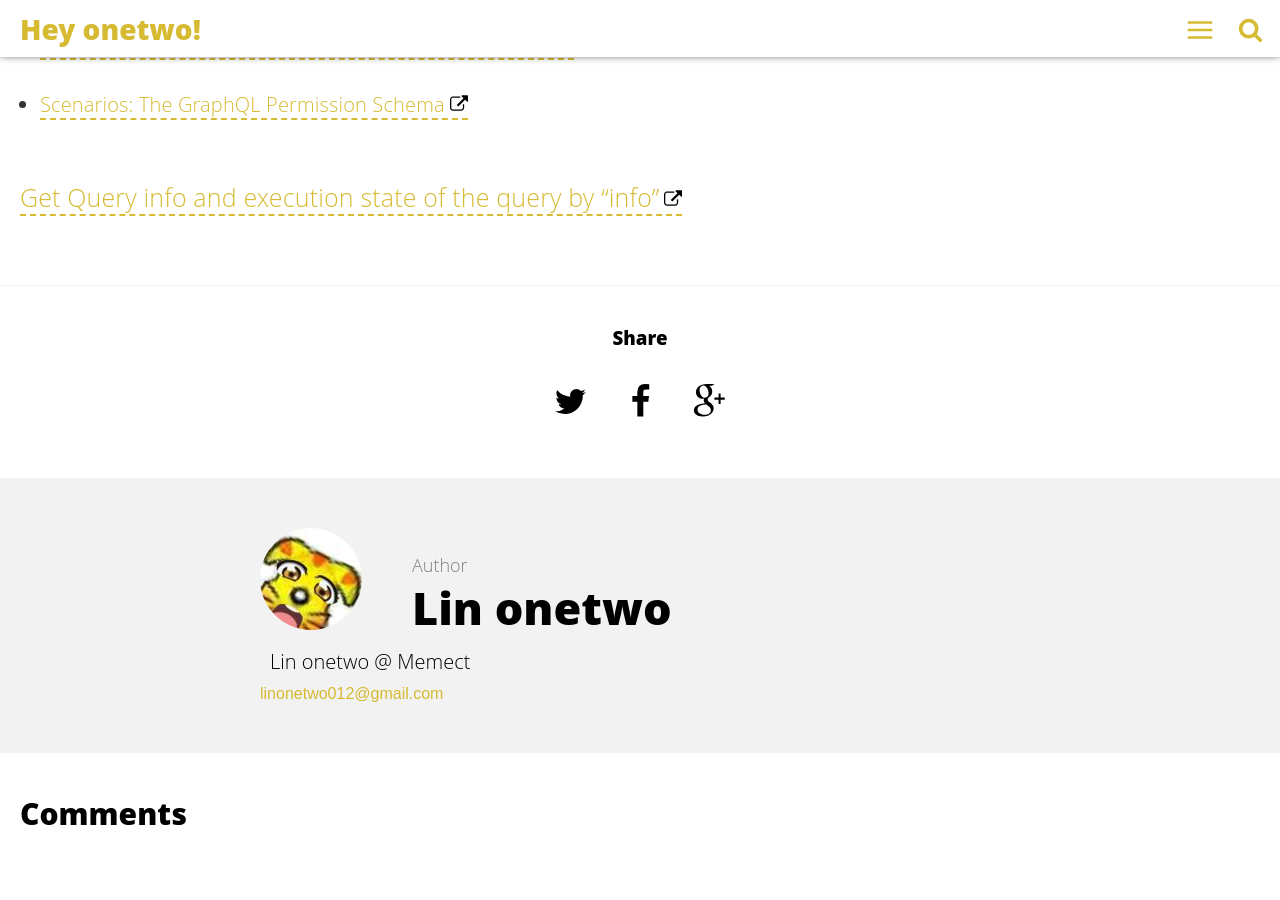
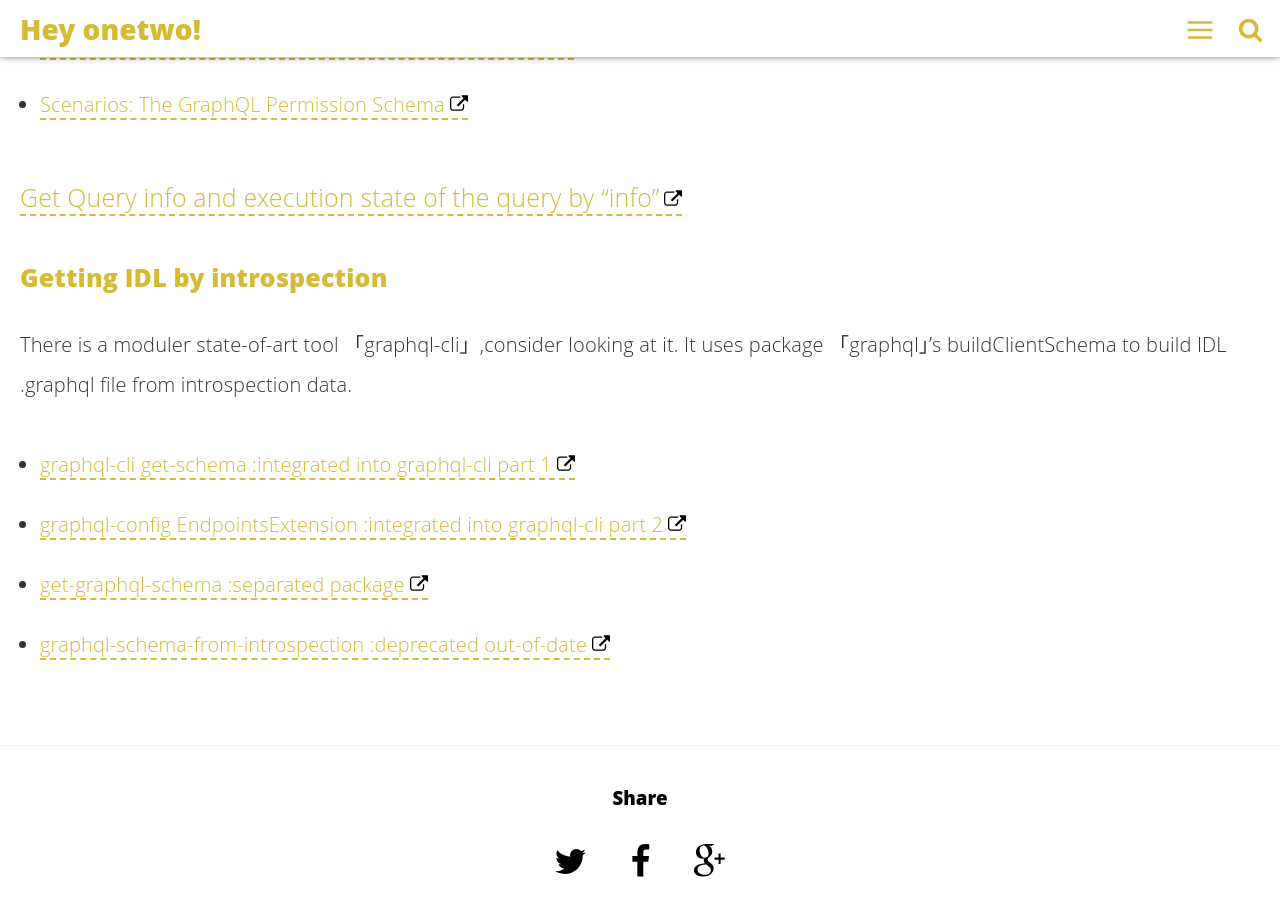
Before and after one commit to linonetwo/linonetwo.github.io, a Jekyll site: the page built from _posts/2017-08-25-级联GraphQL访问控制.md, in a window 1280 px wide and 900 px high, scrolled down 11009 px. Built offline with Jekyll 4.4.1, drawn with Linux system fonts in a browser that asks for light colours; comment, search, counter and statistics services are not loaded.

Commit message:
增加 graphql 自省生成 IDL 的 reference

```diff
--- a/_posts/2017-08-25-级联GraphQL访问控制.md
+++ b/_posts/2017-08-25-级联GraphQL访问控制.md
@@ -274,3 +274,12 @@ GraphQL 的自省功能能让我们看到每个类型下面有哪些字段。对
 - [Scenarios: The GraphQL Permission Schema](https://www.graph.cool/docs/reference/auth/permission-queries-iox3aqu0ee/)
 
 ### [<span id="6">Get Query info and execution state of the query by "info"</span>](http://dev.apollodata.com/tools/graphql-tools/resolvers.html#Resolver-function-signature)
+
+### <span id="7">Getting IDL by introspection</span>
+
+There is a moduler state-of-art tool 「graphql-cli」,consider looking at it. It uses package 「graphql」's buildClientSchema to build IDL .graphql file from introspection data.
+
+- [graphql-cli get-schema :integrated into graphql-cli part 1](https://github.com/graphcool/graphql-cli/blob/master/src/cmds/get-schema.ts)
+- [graphql-config EndpointsExtension :integrated into graphql-cli part 2](https://github.com/graphcool/graphql-config/blob/8f696c5f01bbf6851877e4a7f60cc720997aece1/src/extensions/endpoints/EndpointsExtension.ts#L130)
+- [get-graphql-schema :separated package](https://github.com/graphcool/get-graphql-schema)
+- [graphql-schema-from-introspection :deprecated out-of-date](https://github.com/gabrielf/graphql-schema-from-introspection)
```
